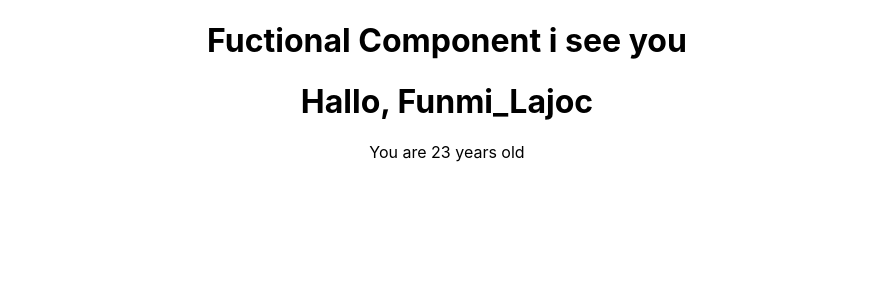
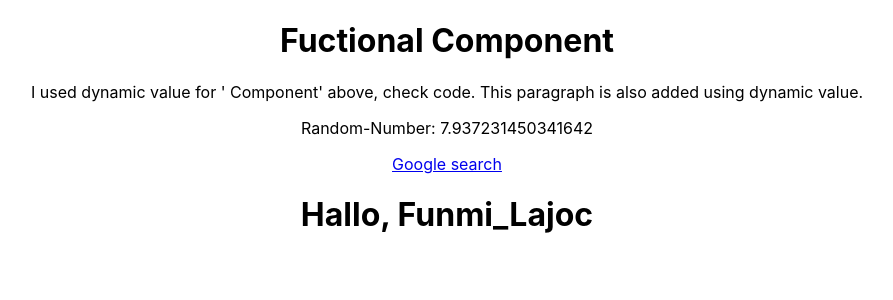
Before and after one commit to f-lajoc/react-test, a React (Create React App) app: page / in a window 1280 px wide. Shown: the top 300 px of the page, without its empty margins (193-1086 px from the left). Built offline with nearby package versions, Linux system fonts and the light colour scheme.

Commit message:
dynamic value test done

```diff
--- a/src/App.js
+++ b/src/App.js
@@ -1,17 +1,29 @@
-
-import './App.css';
-import Greet from './components/Greet';
+import "./App.css";
+import Greet from "./components/Greet";
 
 function App() {
-  let Lajoc = "i see you";
-  let Age = 23;
-  return (
+	const usingDynamicValue = "Component";
+	const link = "https://www.google.com";
+
+	return (
 		<div className="App">
 			<div className="content">
-        <h1>Fuctional Component {Lajoc} </h1>
+				{/* Working with dynamic values start*/}
+				<div className="dynamicValue">
+					<h1>Fuctional {usingDynamicValue} </h1>
+					<p>
+						{
+							"I used dynamic value for ' Component' above, check code. This paragraph is also added using dynamic value."
+						}
+					</p>
+					<p>Random-Number: {Math.random(10) * 10}</p>
 
-        <Greet></Greet>
-        <p>You are {Age} years old</p>
+					<a href={link}>Google search</a>
+
+				</div>
+				{/* Working with dynamic values end*/}
+
+				<Greet></Greet>
 			</div>
 		</div>
 	);
```
